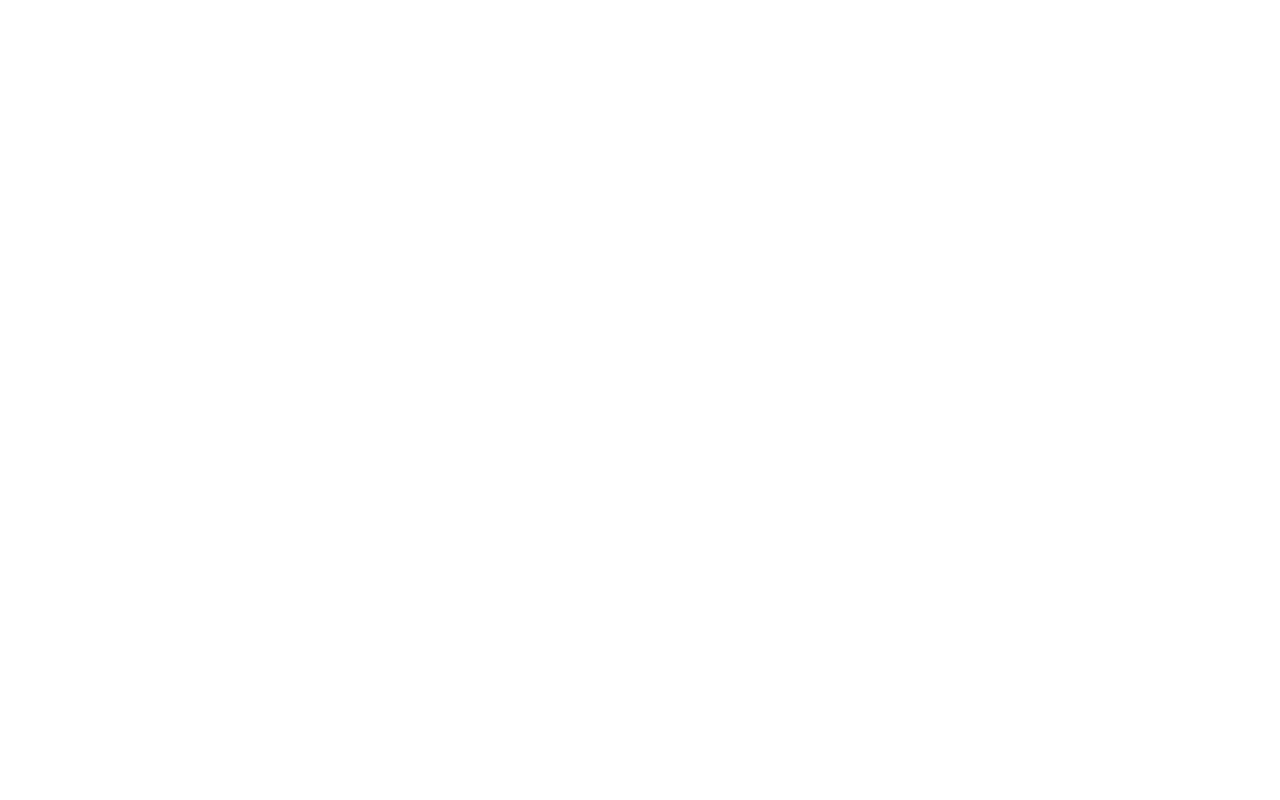
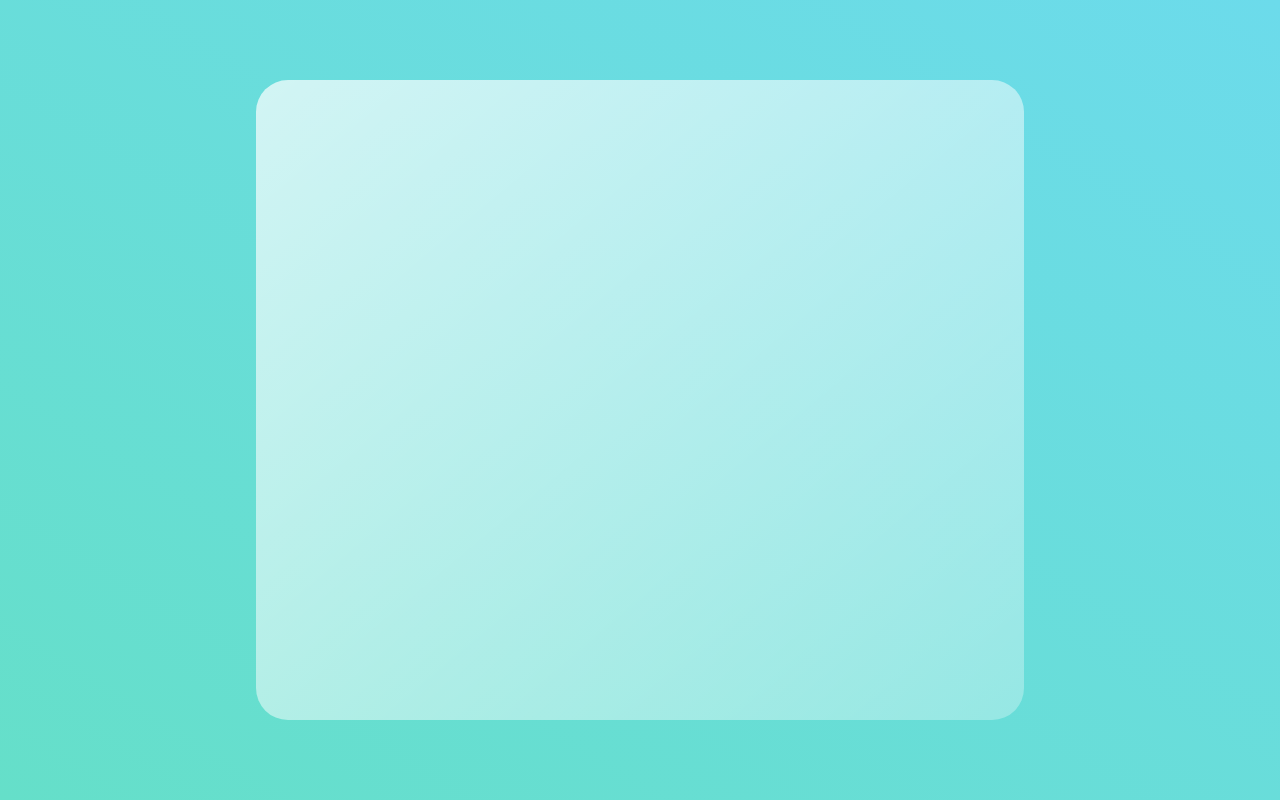
Before and after one commit to devjusan/glassmorphism-website, a plain HTML site: page index.html in a window 1280 px wide. Drawn offline with Linux system fonts and the light colour scheme.

Commit message:
alteracoes index e css

```diff
--- a/index.html
+++ b/index.html
@@ -1,5 +1,5 @@
 <!DOCTYPE html>
-<html lang="en">
+<html lang="pt-br">
 
 <head>
   <meta charset="UTF-8">
@@ -9,7 +9,11 @@
 </head>
 
 <body>
-
+  <main>
+    <section class="glass"></section>
+  </main>
+  <div class="circle1"></div>
+  <div class="circle2"></div>
 </body>
 
 </html>
--- a/style.css
+++ b/style.css
@@ -0,0 +1,25 @@
+* {
+  margin: 0;
+  padding: 0;
+  box-sizing: border-box;
+}
+
+main {
+  min-height: 100vh;
+  background: linear-gradient(to right top, #65dfc9, #6cdbeb);
+  display: flex;
+  align-items: center;
+  justify-content: center;
+}
+
+.glass {
+  background: white;
+  min-height: 80vh;
+  width: 60%;
+  background: linear-gradient(
+    to right bottom,
+    rgba(255, 255, 255, 0.7),
+    rgba(255, 255, 255, 0.3)
+  );
+  border-radius: 2rem;
+}
```
